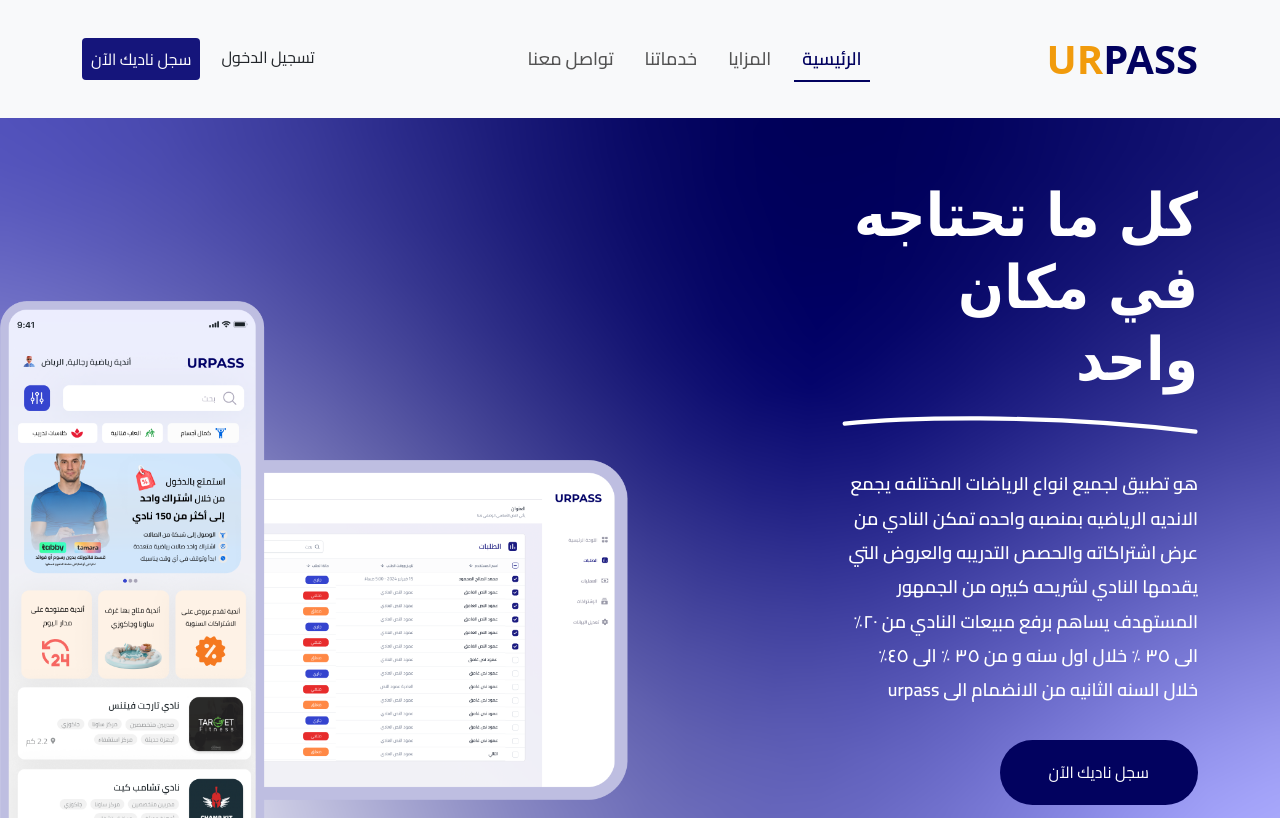
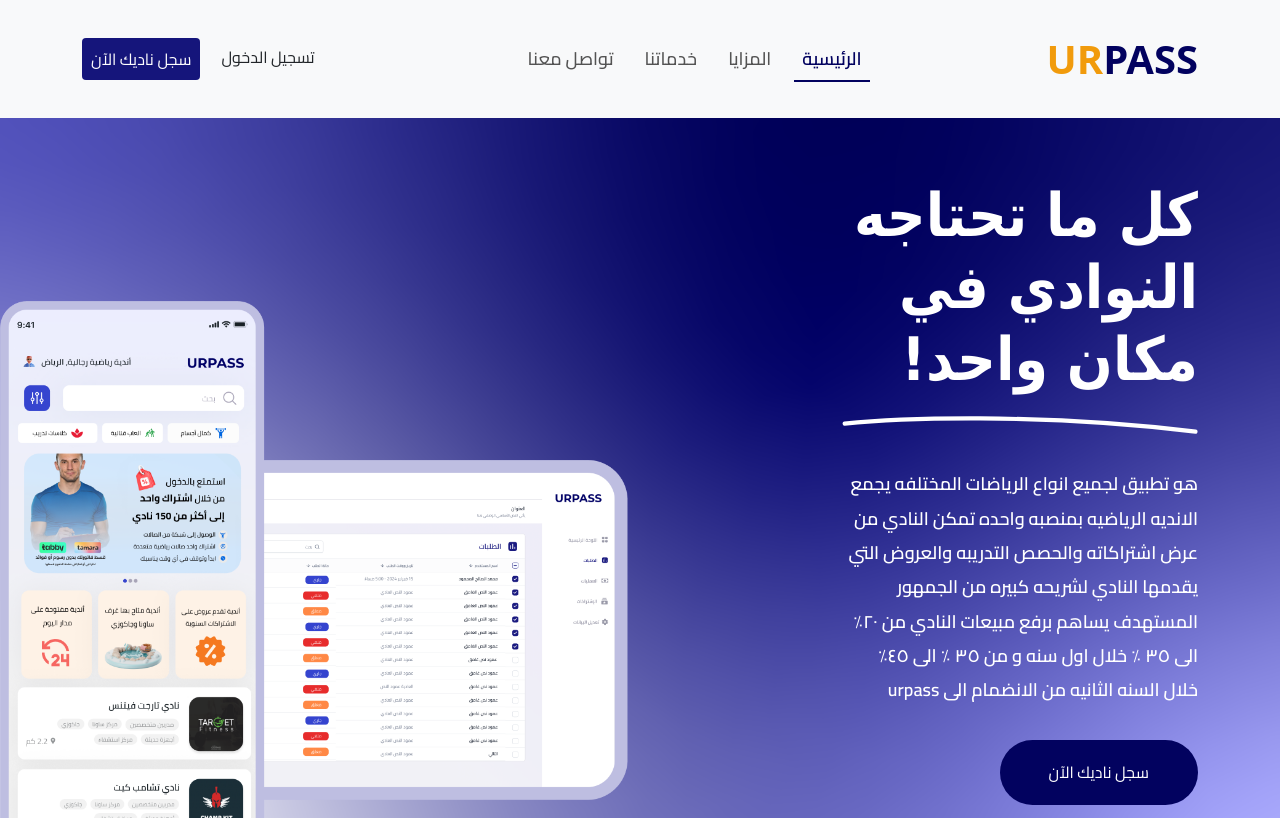
Before and after one commit to ahfadaly/Clubs, a plain HTML site: page index.html in a window 1280 px wide. Shown: the top 820 px of the page. Drawn offline with nearby package versions, Linux system fonts and the light colour scheme; a web font is replaced by a local one.

Commit message:
edit title

```diff
--- a/index.html
+++ b/index.html
@@ -63,7 +63,7 @@
         <div class="row justify-content-between">
           <div class="col-xl-4 col-lg-6 mb-5">
             <div class="title mt-5 pt-5">
-              <h1>كل ما تحتاجه في مكان واحد</h1>
+              <h1>كل ما تحتاجه النوادي في مكان واحد!</h1>
               <div class="line my-3">
                 <img src="images/line.svg" class="img-fluid" alt="" />
               </div>
```
